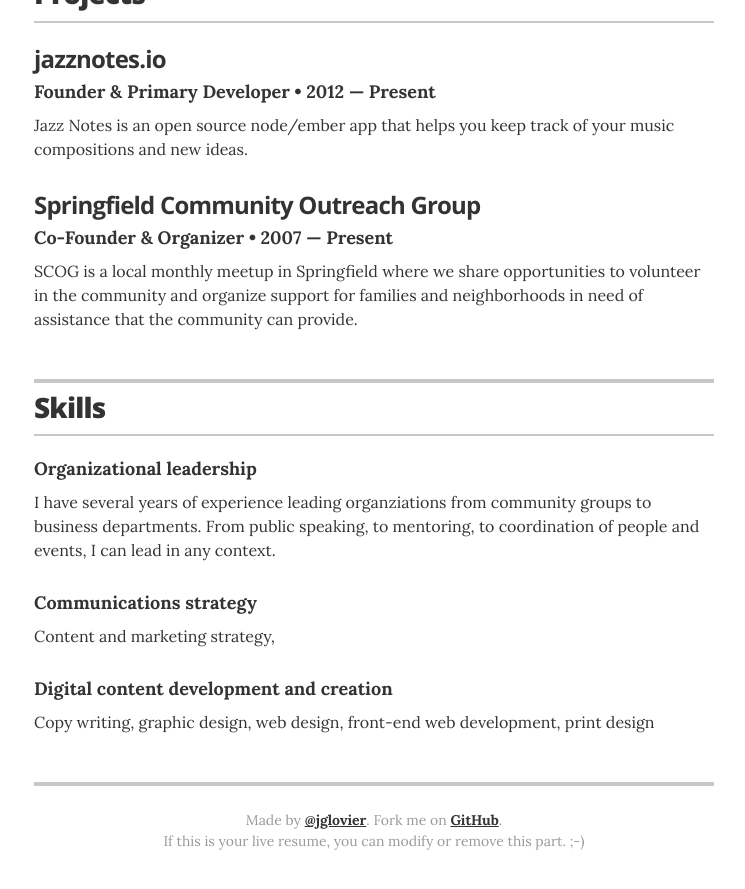
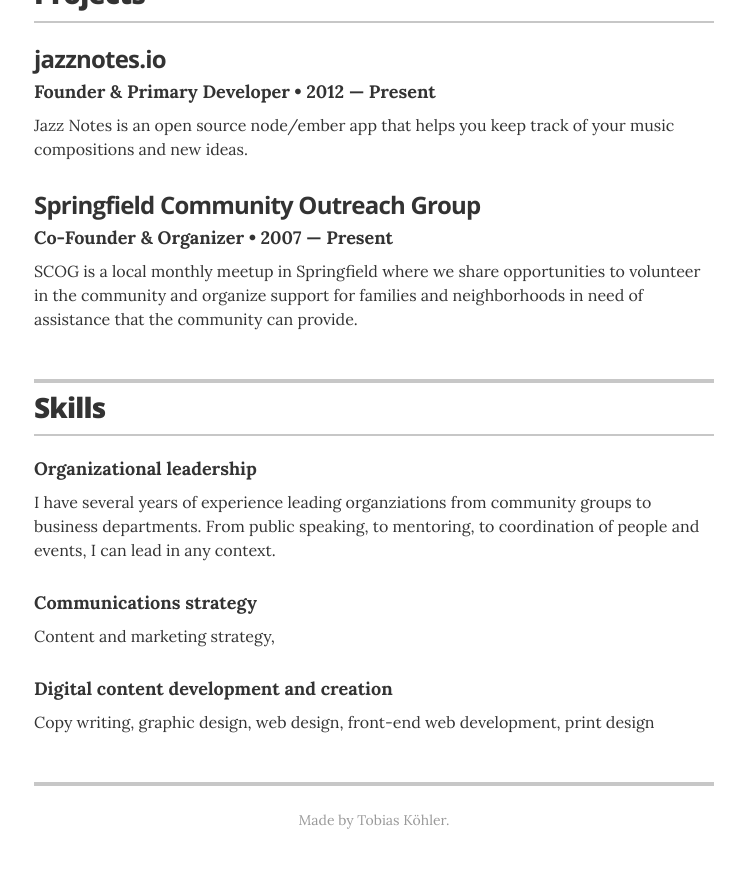
Before and after one commit to TobiasKoehlerETH/TobiasKoehlerETH.github.io, a Jekyll site: the page built from index.html, in a window 1280 px wide and 900 px high, scrolled down 1601 px. Shown: the top 889 px of the window, without its empty margins (266-1011 px from the left). Built offline with Jekyll 4.4.1, drawn with Linux system fonts in a browser that asks for light colours.

Commit message:
Update resume.html

```diff
--- a/_layouts/resume.html
+++ b/_layouts/resume.html
@@ -232,8 +232,7 @@
       {% endif %}
 
       <footer class="page-footer">
-        <p class="footer-line">Made by <a href="http://twitter.com/jglovier">@jglovier</a>. Fork me on <a href="https://github.com/jglovier/resume-template">GitHub</a>.</p>
-        <p class="footer-line">If this is your live resume, you can modify or remove this part. ;-)</p>
+        <p class="footer-line">Made by Tobias Köhler.</p>
       </footer>
 
     </div>
```
